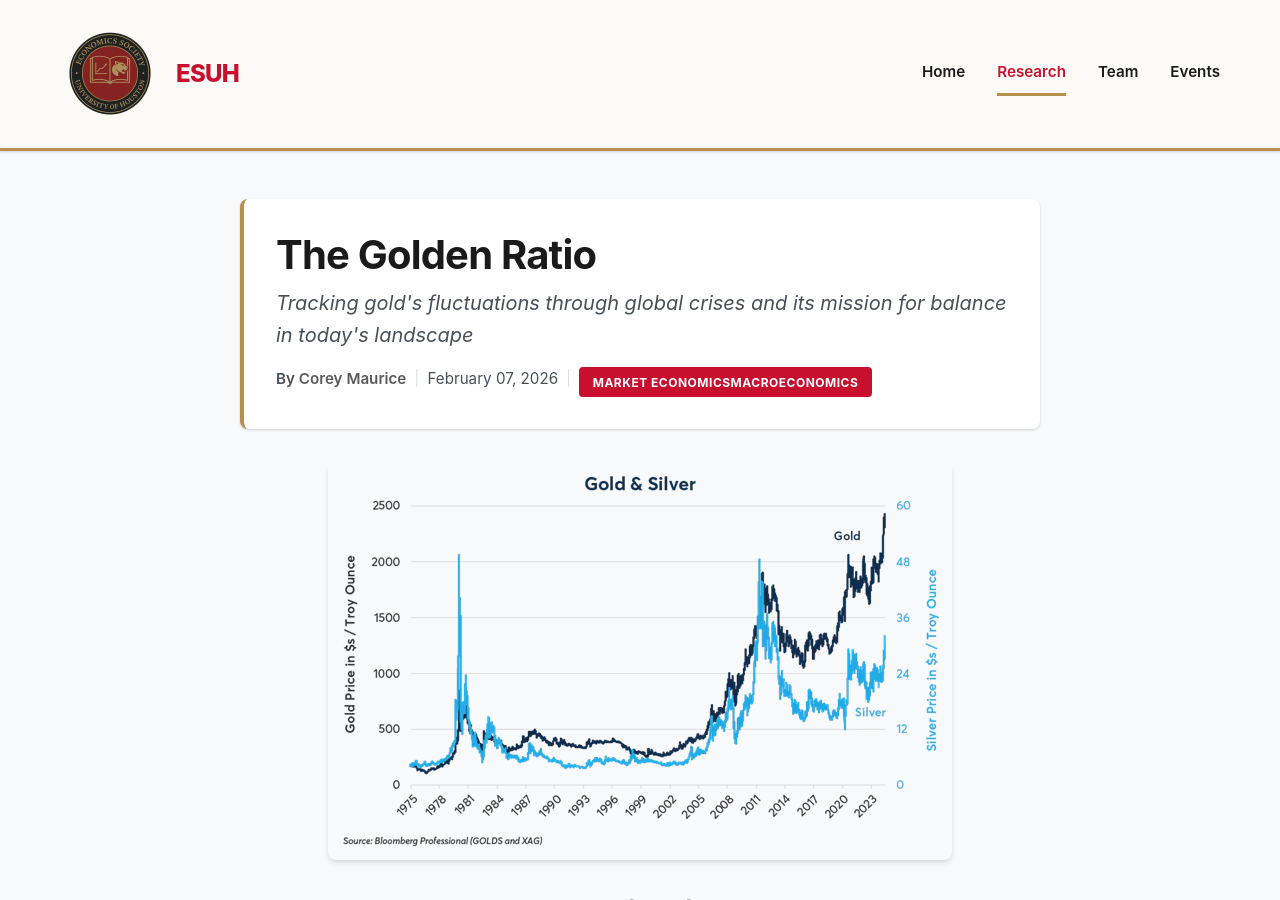
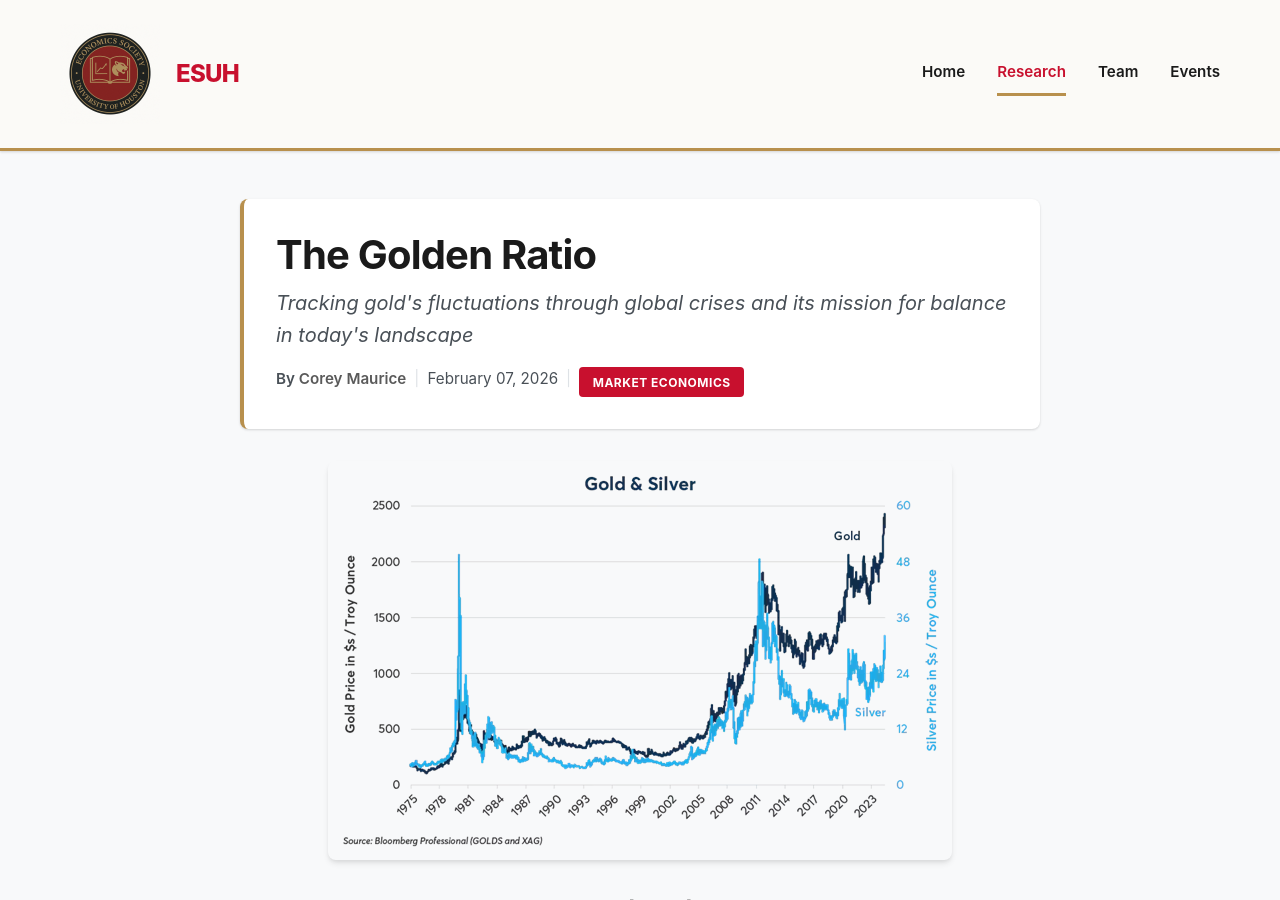
Before and after one commit to econsociety/esuh, a Jekyll site: the page built from _research/2026-02-07-golden-ratio.md, in a window 1280 px wide and 900 px high. Built offline with Jekyll 4.4.1, drawn with Linux system fonts in a browser that asks for light colours; part of the change alters nothing that is shown.

```diff
--- a/_research/2026-02-07-golden-ratio.md
+++ b/_research/2026-02-07-golden-ratio.md
@@ -6,7 +6,6 @@ date: 2026-02-07
 excerpt: So the million-dollar question is what led to golds meteoric rise this past year and what led to its fall. Simply put, politics. Now, this is not the only reason, but it is one of the main catalysts that helped gold perform so well. From April 2nd of 2025 to January 26th of 2026...
 topic:
   - Market Economics
-  - Macroeconomics
 citations:
   - "Invesco US. (2026, January 30). Kevin Warsh nominated to serve as the next Fed chair: Market implications and the shift in monetary regime. https://www.invesco.com/us/en/insights/kevin-warsh-nominated-fed-chair.html"
   - Morningstar. (2026, February 2). Why did gold and silver prices plunge? Deleveraging shocks and the 'Warsh Effect' explained. https://www.morningstar.com/markets/why-are-gold-silver-plunging
```
